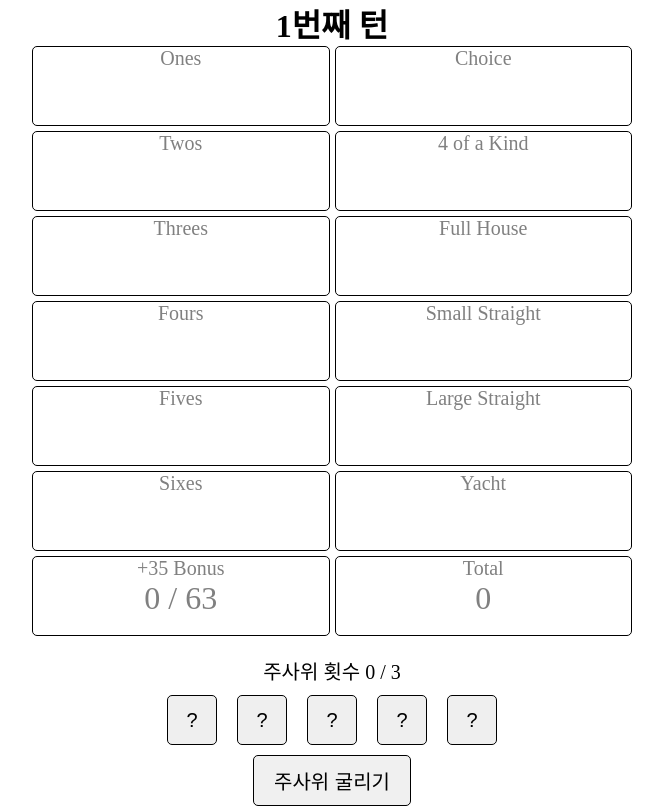
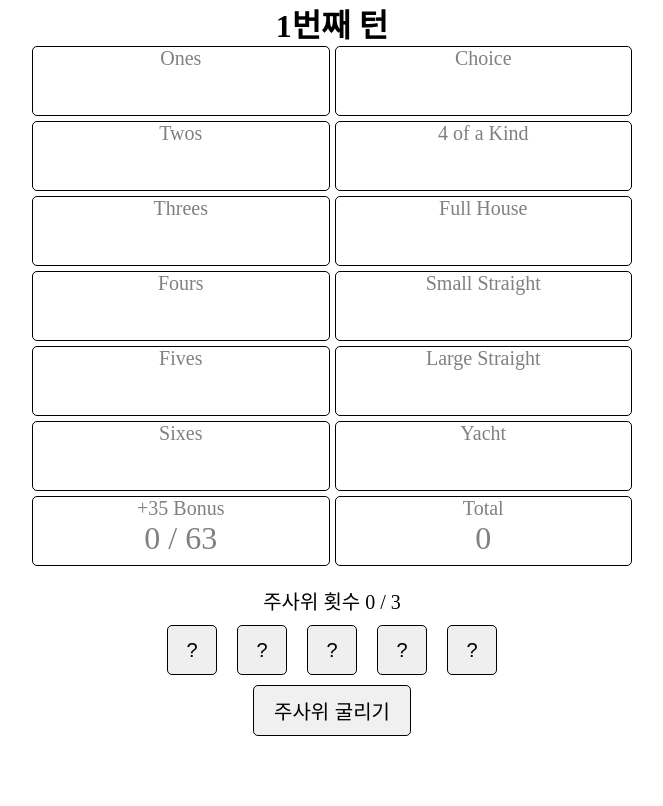
Before and after one commit to wwhagww/DiceGame, a React app: page / in a window 1280 px wide. Shown: the whole page, without its empty margins (308-971 px from the left). Built offline with nearby package versions, Linux system fonts and the light colour scheme.

Commit message:
scoreSection 셀높이 수정

```diff
--- a/src/App.css
+++ b/src/App.css
@@ -12,7 +12,7 @@
   display: grid;
   grid-auto-flow: column;
   grid-template-columns: 1fr 1fr;
-  grid-template-rows: repeat(7, 80px);
+  grid-template-rows: repeat(7, 70px);
   grid-gap: 5px;
 }
 
```
